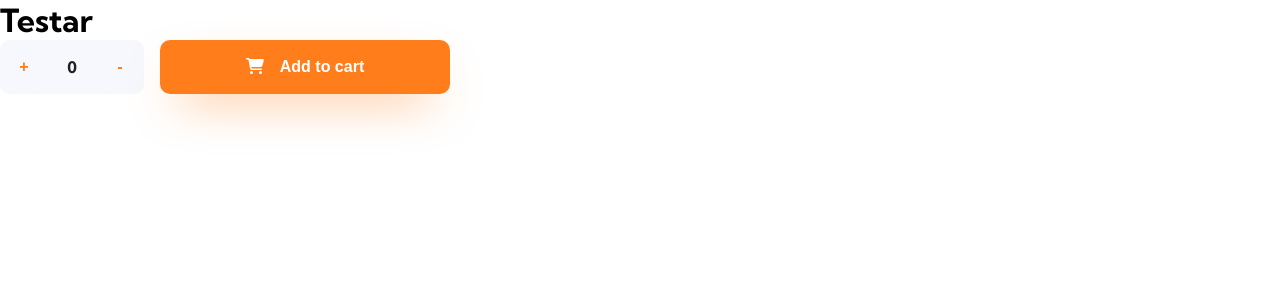
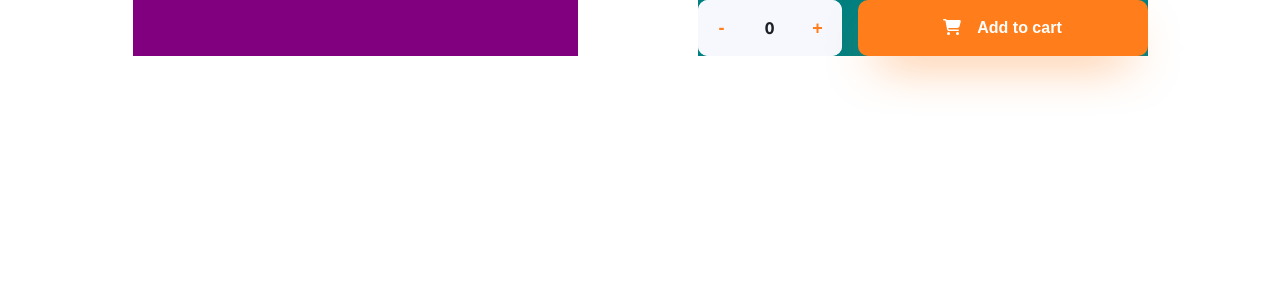
Before and after one commit to devjoppe/ecommerce-product-page, a React (Create React App) app: page / in a window 1280 px wide. Shown: the top 300 px of the page. Built offline with nearby package versions, Linux system fonts and the light colour scheme.

Commit message:
Layout and some button updates

```diff
--- a/src/App.js
+++ b/src/App.js
@@ -7,9 +7,16 @@ library.add(faCheckSquare, faCoffee, faCartShopping)
 
 function App() {
   return (
-    <div className="App">
-      <h1>Testar</h1>
-      <Addtocartbar></Addtocartbar>
+    <div className="app">
+        <div className="container">
+          <div className="left-side"></div>
+
+          <div className="right-side">
+            {/* Select how many products and add to cart */}
+            <Addtocartbar></Addtocartbar>
+          </div>
+
+      </div>
     </div>
   );
 }
--- a/src/components/Addtocartbar.js
+++ b/src/components/Addtocartbar.js
@@ -4,8 +4,10 @@ import Amountbuttons from "./Amountbuttons";
 const Addtocartbar = () => {
   return (
     <div className="addproduct">
-        <Amountbuttons></Amountbuttons>
-        <Button buttonType={'mainbutton red-button'} buttonText={'Add to cart'} buttonWidth={'100%'} buttonIcon={'cart-shopping'} />
+      {/* Add how many products you want */}
+      <Amountbuttons></Amountbuttons>
+      {/* Add product to cart */}
+      <Button buttonType={'mainbutton red-button'} buttonText={'Add to cart'} buttonWidth={'100%'} buttonIcon={'cart-shopping'} />
     </div>
   )
 }
--- a/src/components/Amountbuttons.js
+++ b/src/components/Amountbuttons.js
@@ -3,9 +3,9 @@ import Button from "./Button"
 const Amountbuttons = () => {
   return (
     <div className="cartamount">
+        <Button buttonType={'mainbutton grey-button'} buttonText={'-'} buttonWidth={'48px'} />
+        <div className="amount"><span>0</span></div>
         <Button buttonType={'mainbutton grey-button'} buttonText={'+'} buttonWidth={'48px'} />
-        <div className="amount"><span>0</span></div>
-        <Button buttonType={'mainbutton grey-button'} buttonText={'-'} buttonWidth={'48px'} />
     </div>
   )
 }
--- a/src/index.css
+++ b/src/index.css
@@ -10,6 +10,31 @@ body {
   font-family: 'Kumbh Sans', sans-serif;
 }
 
+.app {
+  width: 100%;
+  height: 100%;
+  display: flex;
+  justify-content: center;
+  align-items: center;
+}
+
+.container {
+  width: 1015px;
+  display: inline-flex;
+  gap: 120px;
+}
+
+.left-side {
+  flex: 1;
+  background: purple;
+}
+
+.right-side {
+  flex: 1;
+  background: teal;
+}
+
+
 .addproduct {
   display: flex;
   width: 450px;
@@ -21,6 +46,8 @@ body {
   border-radius: 10px;
   font-size: 1rem;
   font-weight: 600;
+  height: 56px;
+  cursor: pointer;
 }
 
 .red-button {
@@ -29,10 +56,15 @@ body {
   color: white;
 }
 
+.red-button:hover {
+  background: hsla(26, 100%, 71%, 1)
+}
+
 .grey-button {
   background: #F6F8FD;
   color: #FF7E1B;
   font-weight: 700;
+  font-size: 18px;
 }
 
 .full-width {
```
